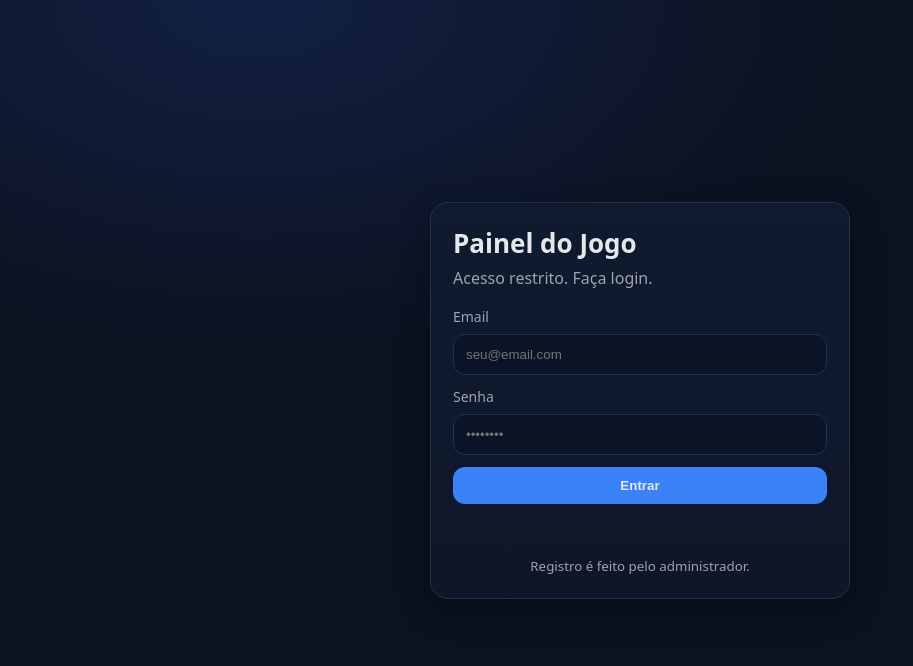
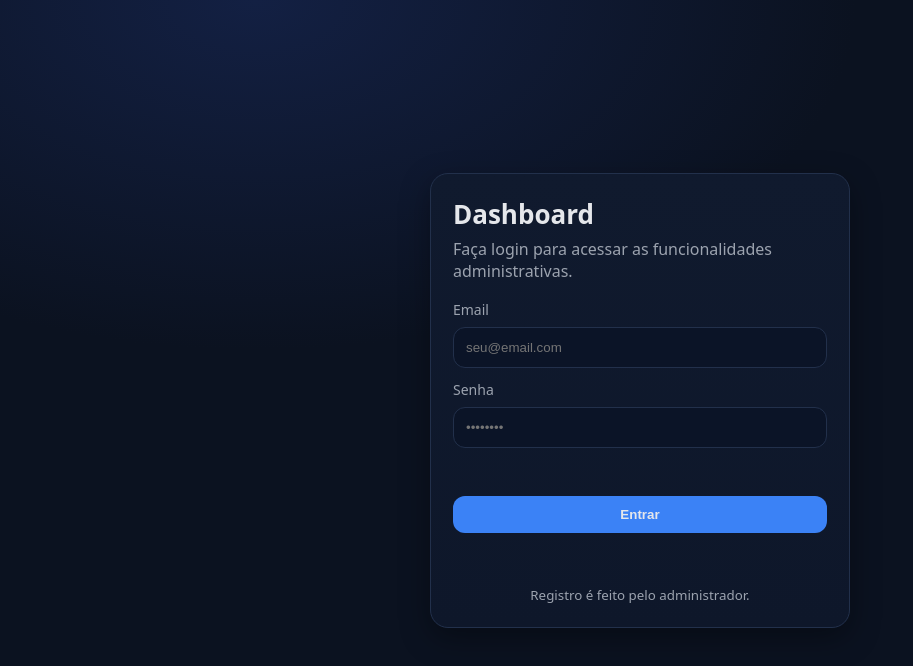
Before and after one commit to Vin1Cy/Projeto-02, a plain HTML site: page index.html in a window 1280 px wide. Shown: the whole page, without its empty margins (0-913 px from the left). Drawn offline with Linux system fonts and the light colour scheme.

Commit message:
Programando Projeto-02: Finalização do projeto

```diff
--- a/index.html
+++ b/index.html
@@ -9,8 +9,8 @@
 <body class="bg">
   <main class="auth">
     <section class="card">
-      <h1 class="title">Painel do Jogo</h1>
-      <p class="subtitle">Acesso restrito. Faça login.</p>
+      <h1 class="title">Dashboard</h1>
+      <p class="subtitle">Faça login para acessar as funcionalidades administrativas.</p>
 
       <form id="loginForm" class="form">
         <label class="label">
@@ -22,6 +22,8 @@
           Senha
           <input class="input" type="password" id="password" placeholder="••••••••" required />
         </label>
+
+        <p class="hint" id="msg"></p>
 
         <button class="btn primary" type="submit" id="loginBtn">Entrar</button>
 
--- a/js/api.js
+++ b/js/api.js
@@ -18,8 +18,8 @@ async function apiFetch(path, { method="GET", body=null, headers={} } = {}) {
     if (getToken() === "DEV_TOKEN") {
         // Retornos fake por endpoint (mock)
         if (path === "/stats/overview") return { online_now: 0, bans_today: 0, sales_today: 0, reports_open: 0 };
-        /*if (path.startsWith("/players")) return [{ userId: 123, name: "PlayerTeste", lastSeen: "Hoje", status: "OK" }];
-        if (path === "/economy/summary") return { revenue_7d: 999, top_item: "VIP", refunds: 0 };
+        if (path.startsWith("/players")) return [{ userId: 123, name: "PlayerTeste", lastSeen: "Hoje", status: "OK" }];
+        /*if (path === "/economy/summary") return { revenue_7d: 999, top_item: "VIP", refunds: 0 };
         if (path === "/me") return { email: "dev@local", role: role() };*/
         return { ok: true };
     }
```
Also changed, not shown: js/dashboard.js (+6 -6 lines), 2 other files.
